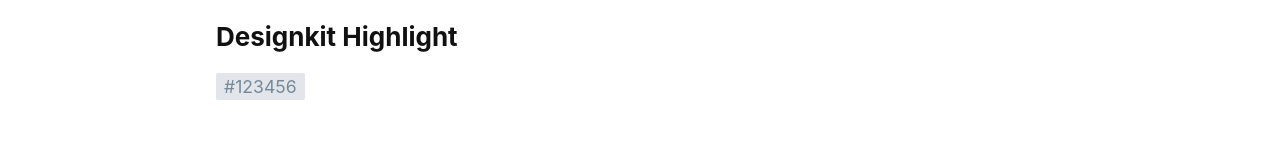
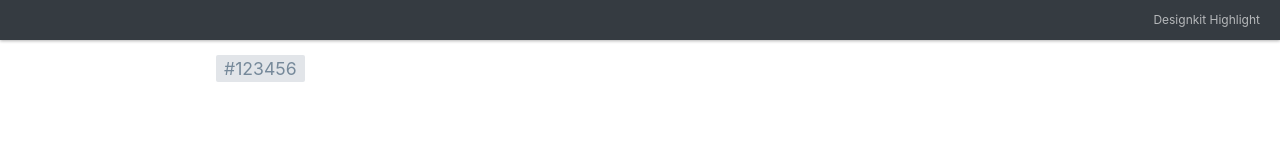
Before and after one commit to rightscale-design/designkit-highlight, a website: page index.html in a window 1280 px wide. Drawn offline with nearby package versions, Linux system fonts and the light colour scheme.

```diff
--- a/index.html
+++ b/index.html
@@ -28,15 +28,30 @@
     }
 
     .wrapper {
-      width: 928px;
+      width: auto;
+      max-width: 928px;
       padding: 0 40px;
       margin: 0 auto;
+    }
+
+    h1 {
+      width: 100%;
+      height: 40px;
+      color: rgba(255, 255, 255, 0.64);
+      background: #353B41;
+      margin: 0px 0 1rem;
+      padding: 0 20px;
+      font-size: 12px;
+      box-shadow: 0 1px 3px rgba(0,0,0,0.3);
+      font-weight: 400;
+      text-align: right;
+      line-height: 40px;
     }
   </style>
 </head>
 <body>
+  <h1>Designkit Highlight</h1>
   <div class="wrapper">
-    <h1>Designkit Highlight</h1>
     <div>
       <span class="inline-highlight">#123456</span>
     </div>
```
